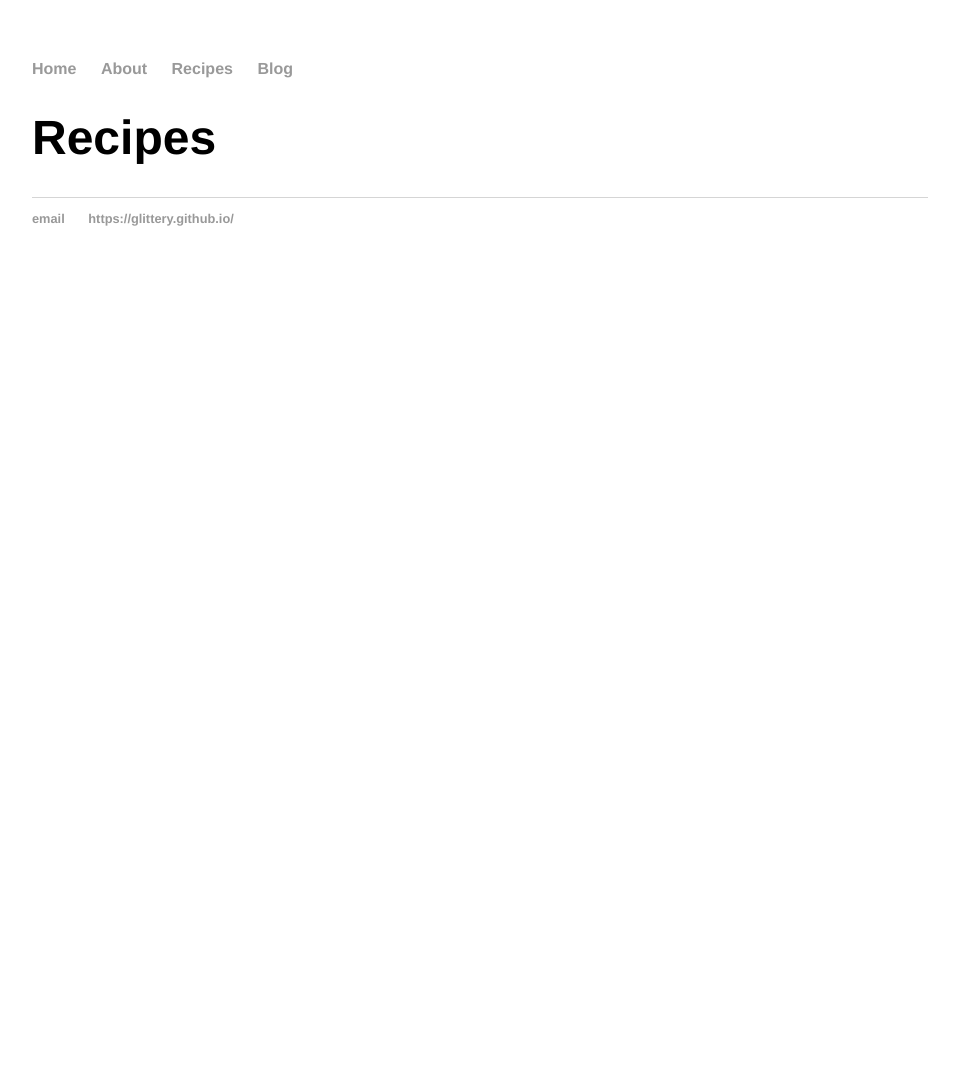
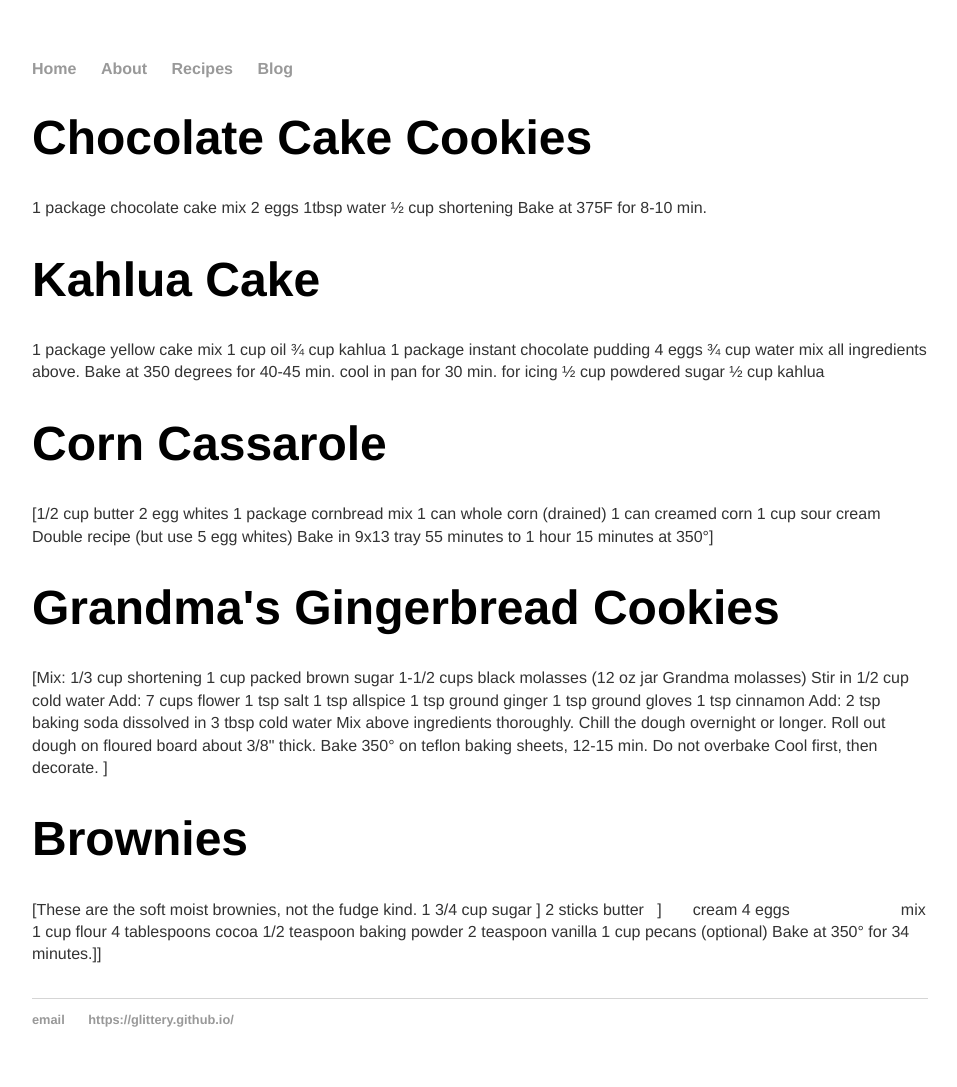
Before and after one commit to glittery/glittery.github.io, a Jekyll site: the page built from recipes/index.html, in a window 1280 px wide. Shown: the whole page, without its empty margins (160-1117 px from the left). Built offline with Jekyll 4.4.1, drawn with Linux system fonts in a browser that asks for light colours; before the commit the page ends 900 px from its top, so only the background shows below that.

Commit message:
Update index.html

```diff
--- a/recipes/index.html
+++ b/recipes/index.html
@@ -1,12 +1,119 @@
 ---
 layout: default
-title: Recipes
+title: recipes
 ---
-	<h1>{{ page.title }}</h1>
-	<ul class="post">
+<div class="blurb">
+	<h1>Chocolate Cake Cookies</h1>
+	<p>1 package chocolate cake mix
+2 eggs
+1tbsp water
+½ cup shortening
+Bake at 375F for 8-10 min.</p>
 
-	  {% for recipes in site.recipes %}
-	    <li><span>{{ recipes.date | date_to_string }}</span> »
-		    <a href="{{ recipes.url }}" title="{{ recipes.title }}">{{ recipes.title }}</a></li>
-	  {% endfor %}
-	</ul>
+	<h1>Kahlua Cake</h1>
+	<p>1 package yellow cake mix
+1 cup oil
+¾ cup kahlua
+1 package instant chocolate pudding
+4 eggs
+¾ cup water
+mix all ingredients above. Bake at 350 degrees for 40-45 min. cool in pan for 30 min.
+for icing
+½ cup powdered sugar
+½ cup kahlua
+ </p>
+
+	<h1>Corn Cassarole</h1>
+	<p>
+	[1/2 cup butter
+
+2 egg whites
+
+1 package cornbread mix
+
+1 can whole corn (drained)
+
+1 can creamed corn
+
+1 cup sour cream
+
+
+
+Double recipe (but use 5 egg whites)
+
+Bake in 9x13 tray 55 minutes to 1 hour 15 minutes at 350°]</p>
+
+	<h1>Grandma's Gingerbread Cookies</h1>
+	<p>[Mix:
+
+1/3 cup shortening
+
+1 cup packed brown sugar
+
+1-1/2 cups black molasses (12 oz jar Grandma molasses)
+
+
+
+Stir in 1/2 cup cold water
+
+
+
+Add:
+
+7 cups flower
+
+1 tsp salt
+
+1 tsp allspice
+
+1 tsp ground ginger
+
+1 tsp ground gloves
+
+1 tsp cinnamon
+
+
+
+Add: 2 tsp baking soda dissolved in 3 tbsp cold water
+
+
+
+Mix above ingredients thoroughly.
+
+Chill the dough overnight or longer.
+
+Roll out dough on floured board about 3/8" thick.
+
+Bake 350° on teflon baking sheets, 12-15 min. Do not overbake
+
+Cool first, then decorate. ]</p>
+
+	<h1>Brownies</h1>
+	<p>[These are the soft moist brownies, not the fudge kind.
+
+
+
+1 3/4 cup sugar ]
+
+2 sticks butter   ]       cream
+
+4 eggs                         mix
+
+1 cup flour
+
+4 tablespoons cocoa
+
+1/2 teaspoon baking powder
+
+2 teaspoon vanilla
+
+1 cup pecans (optional)
+
+Bake at 350° for 34 minutes.]]</p>
+
+	<h1></h1>
+	<p></p>
+
+	<h1></h1>
+	<p></p>
+</div><!-- /.blurb -->
```
